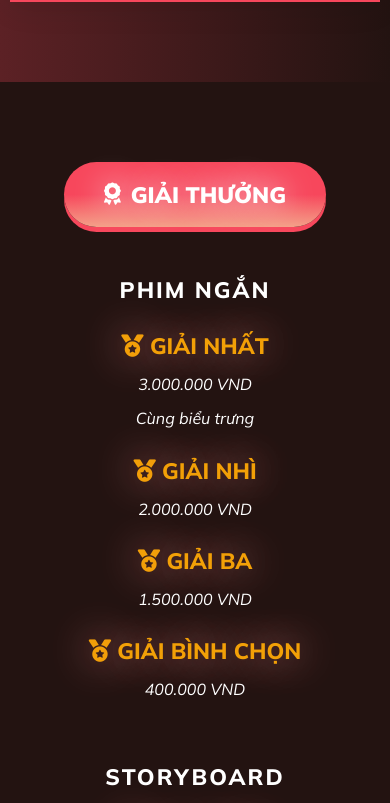
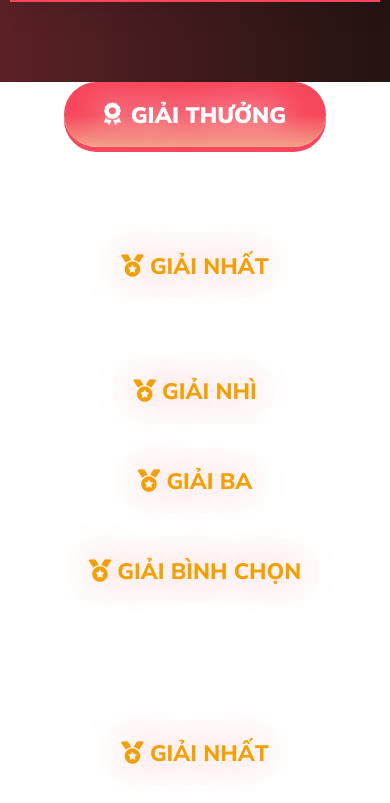
Before and after one commit to F-Lens/Competition, a plain HTML site: page index.html in a window 390 px wide. Shown: the part 7911-8714 px from the top of the page. Drawn offline with nearby package versions, Linux system fonts and the light colour scheme; a script that the page names is missing.

Commit message:
css update

```diff
--- a/assets/css/style.css
+++ b/assets/css/style.css
@@ -991,12 +991,12 @@ html {
 }
 
 /* Award Mobile */
-.award-mobile {
+/* .award-mobile {
     display: none;
     padding: 80px 0;
     background-color: #231311;
     text-align: center;
-}
+} */
 
 
 /* TIMELINE */
```
